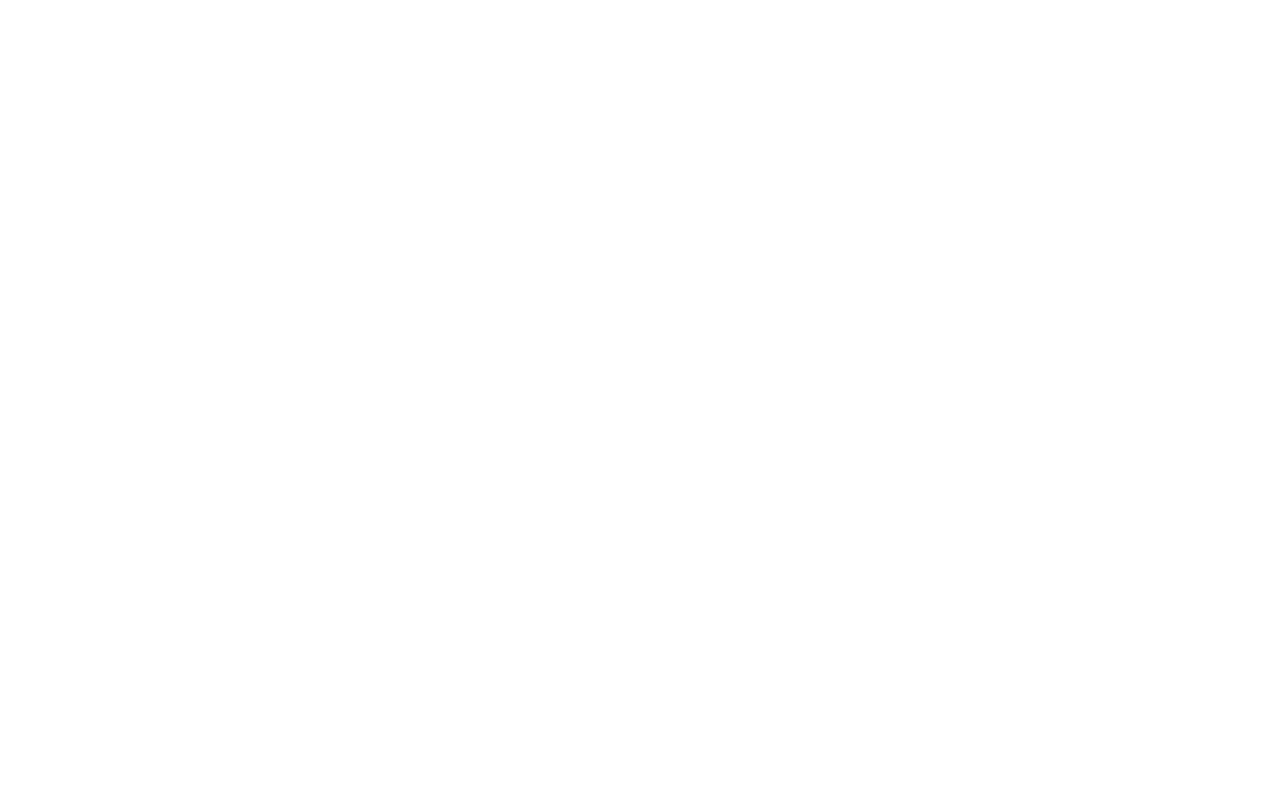
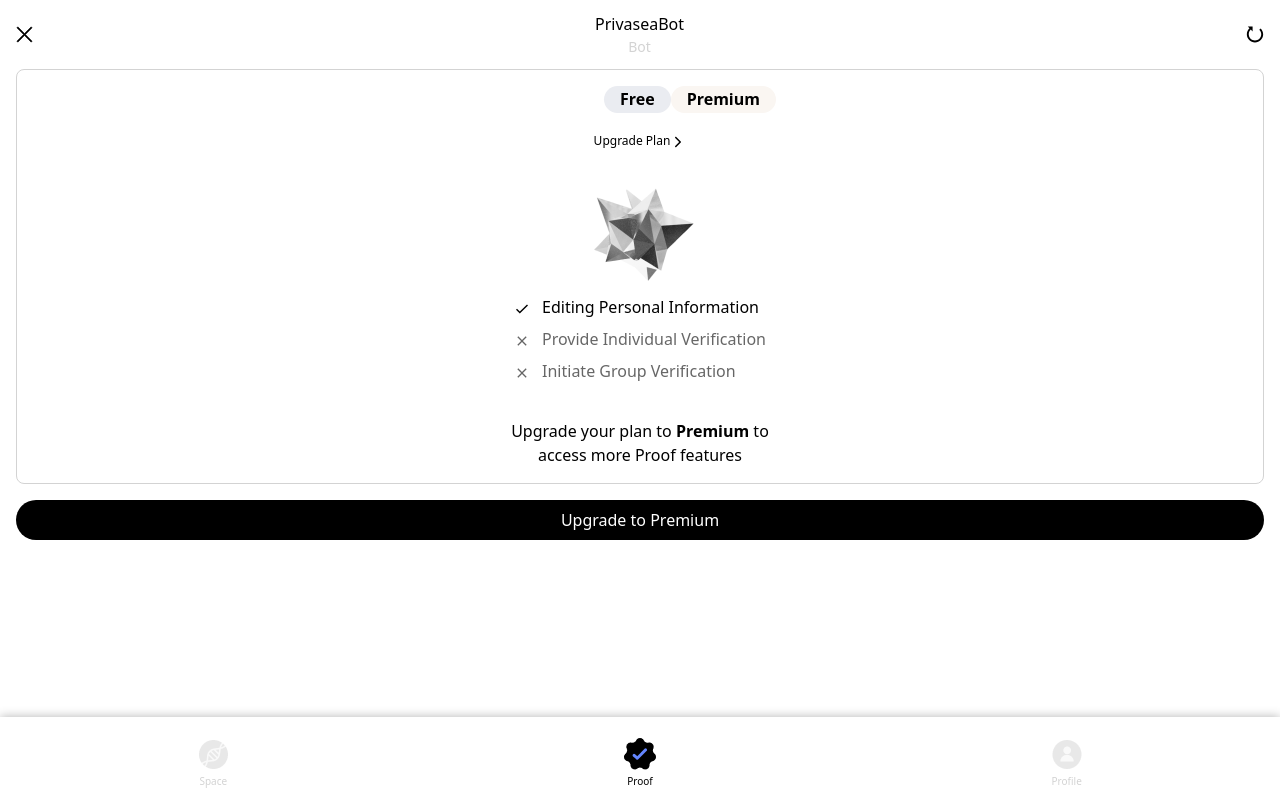
Before and after one commit to svan722/iamhuman-miniapp-frontend, a React (Vite) app: page /upgrade_premium in a window 1280 px wide. Before the commit this address had no page. Built offline with nearby package versions, Linux system fonts and the light colour scheme; what tailwindcss-grid-area would draw is missing.

Commit message:
upgrade Free or Premium setting page

```diff
--- a/src/App.tsx
+++ b/src/App.tsx
@@ -5,6 +5,7 @@
 import HelloHuman from './pages/HelloHuman';
 import Profile from "./pages/Profile";
 import VerifyPassed from './pages/VerifyPassed';
+import UpgradePremium from './pages/UpgradePremium';
 
 
 function App() {
@@ -17,6 +18,7 @@
           <Route path="/hellohuman" element={<HelloHuman />} />
           <Route path="/editprofile" element={<Profile />} />
           <Route path="/verifypassed" element={<VerifyPassed />} />
+          <Route path="/Upgrade_premium" element={<UpgradePremium />} />
         </Routes>
       </Router>
     </>
--- a/src/components/footer/Footer.tsx
+++ b/src/components/footer/Footer.tsx
@@ -1,24 +1,52 @@
-import { useState } from "react";
+import { useState, useEffect } from "react";
 import Ic_space_g from "../../assets/images/ic_space_g.png"
 import Ic_profile_g from '../../assets/images/ic_profile_g.png';
 import Ic_badge_g from "../../assets/images/ic_badge_g.png";
 import Ic_space from "../../assets/images/ic_space.png";
 import Ic_profile from "../../assets/images/ic_profile.png";
 import Ic_badge from "../../assets/images/ic_badge.png";
+import { useNavigate, useLocation } from "react-router-dom";
 
 export default function Footer() {
   const [seletState, setSelectState] = useState(0);
+  const navigate = useNavigate();
+  const location = useLocation();
+
+  const navigateToSpace = () => {
+    setSelectState(0);
+    console.log("navigate", navigate);
+    console.log("navigate", location.pathname);
+    navigate("/hellohuman");
+  }
+  const navigateToPremium = () => {
+    setSelectState(1);
+    navigate("/upgrade_premium");
+  }
+  const navigateToProfile = () => {
+    setSelectState(2);
+    navigate("/editprofile");
+  }
+
+  useEffect(() => {
+  	if(location.pathname === "/hellohuman") {setSelectState(0)}
+    if(location.pathname === "/upgrade_premium") {setSelectState(1)}
+    if(location.pathname === "/editprofile") {setSelectState(2)}
+  	return () => {
+
+  	};
+  }, []);
+
   return (
     <div className="w-full h-[83px] bg-white py-4 grid grid-cols-3 items-center justify-center shadow-[0_0px_10px_0px_rgba(0,0,0,0.3)] z-10">
-      <div onClick={()=>setSelectState(0)} className="flex flex-col items-center">
+      <div onClick={()=>navigateToSpace()} className="flex flex-col items-center">
         <img src={seletState===0?Ic_space:Ic_space_g} alt="ic space" className={`${seletState!==0?"grayscale opacity-50":""} hover:cursor-pointer hover:grayscale-0 hover:opacity-100 `}/>
         <p className={`font-normal text-[10px] ${seletState!==0?"text-[#D3D3D3]":"text-black"} text-center`}>Space</p>
       </div>
-      <div onClick={()=>setSelectState(1)} className="flex flex-col items-center">
+      <div onClick={()=>navigateToPremium()} className="flex flex-col items-center">
         <img src={seletState===1?Ic_badge:Ic_badge_g} alt="ic badge" className={`${seletState!==1?"grayscale opacity-50":""} hover:cursor-pointer hover:grayscale-0 hover:opacity-100`} />
         <p className={`font-normal text-[10px] ${seletState!==1?"text-[#D3D3D3]":"text-black"} text-center`}>Proof</p>
       </div>
-      <div onClick={()=>setSelectState(2)} className="flex flex-col items-center">
+      <div onClick={()=>navigateToProfile()} className="flex flex-col items-center">
         <img src={seletState===2?Ic_profile:Ic_profile_g} alt="ic profile" className={`${seletState!==2?"grayscale opacity-50":""} hover:cursor-pointer hover:grayscale-0 hover:opacity-100`}/>
         <p className={`font-normal text-[10px] ${seletState!==2?"text-[#D3D3D3]":"text-black"} text-center`}>Profile</p>
       </div>
--- a/src/components/header/Header.tsx
+++ b/src/components/header/Header.tsx
@@ -6,7 +6,7 @@
 import breturnSVG from "../../assets/images/breturn.svg";
 
 interface HeaderProps {
-  isBlack:boolean
+  isDark:boolean
 }
 
 
@@ -14,12 +14,12 @@
   return (
     <>
       <div className="w-full flex px-4 py-3 justify-between">
-        <img src={!props.isBlack?closeSVG:bcloseSVG} alt="close"/>
+        <img src={!props.isDark?closeSVG:bcloseSVG} alt="close"/>
         <div>
-          <p className={`text-base ${!props.isBlack?"text-white":"text-black"} font-medium`}>PrivaseaBot</p>
+          <p className={`text-base ${!props.isDark?"text-white":"text-black"} font-medium`}>PrivaseaBot</p>
           <p className="text-[14px] font-medium text-[#D3D3D3] text-center">Bot</p>
         </div>
-        <img className="" src={!props.isBlack?returnSVG:breturnSVG} alt="return"/>
+        <img className="" src={!props.isDark?returnSVG:breturnSVG} alt="return"/>
       </div>
     </>
   )
--- /dev/null
+++ b/src/components/upgrate_premium/Free.tsx
@@ -0,0 +1,32 @@
+import FreeLogo from "../../assets/images/free_brand_logo_g.png";
+import { IoMdCheckmark } from "react-icons/io";
+import { IoMdClose } from "react-icons/io";
+
+export default function Free() {
+  return (
+    <div>
+      <div className="flex justify-center">
+        <img src={FreeLogo}/>
+      </div>
+      <div className="flex justify-center">
+        <ul>
+          <li className="font-normal text-base py-1">
+            <IoMdCheckmark className="inline mr-3"/>
+            <span className="inline">Editing Personal Information</span>
+          </li>
+          <li className="font-normal text-base py-1 text-[#00000099]">
+            <IoMdClose className="inline mr-3"/>
+            <span className="inline">Provide Individual Verification</span>
+          </li>
+          <li className="font-normal text-base py-1 text-[#00000099]">
+            <IoMdClose className="inline mr-3"/>
+            <span className="inline">Initiate Group Verification</span>
+          </li>
+        </ul>
+      </div>
+      <p className="text-center mt-8">
+        Upgrade your plan to <b>Premium</b> to<br/> access more Proof features
+      </p>
+    </div>
+  )
+}
--- /dev/null
+++ b/src/components/upgrate_premium/Premium.tsx
@@ -0,0 +1,31 @@
+import PremiumLogo from "../../assets/images/premium_brand_logo.png";
+import { IoMdCheckmark } from "react-icons/io";
+
+export default function Premium() {
+  return (
+    <div>
+      <div className="flex justify-center">
+        <img src={PremiumLogo}/>
+      </div>
+      <div className="flex justify-center">
+        <ul>
+          <li className="font-normal text-base py-1">
+            <IoMdCheckmark className="inline mr-3"/>
+            <span className="inline">Editing Personal Information</span>
+          </li>
+          <li className="font-normal text-base py-1 text-[#00000099]">
+            <IoMdCheckmark className="inline mr-3"/>
+            <span className="inline">Provide Individual Verification</span>
+          </li>
+          <li className="font-normal text-base py-1 text-[#00000099]">
+            <IoMdCheckmark className="inline mr-3"/>
+            <span className="inline">Initiate Group Verification</span>
+          </li>
+        </ul>
+      </div>
+      <p className="text-center mt-8">
+        Upgrade your plan to <b>Premium</b> to<br/> access more Proof features
+      </p>
+    </div>
+  )
+}
--- a/src/pages/HelloHuman.tsx
+++ b/src/pages/HelloHuman.tsx
@@ -11,7 +11,7 @@
   const navigate = useNavigate();
   return (
     <div className="">
-      <Header isBlack={true}/>
+      <Header isDark={true}/>
       <div className="px-8">
         <div className="text-center">
           <p className="font-semibold text-[32px] leading-[38px] mt-[-10px]">Hello human!</p>
--- a/src/pages/Profile.tsx
+++ b/src/pages/Profile.tsx
@@ -16,7 +16,7 @@
 
   return (
     <>
-      <Header isBlack={true}/>
+      <Header isDark={true}/>
       <div className="-z-20">
         <div className="px-4 pb-[115px] bg-white">
           <div className="border rounded-lg border-[#D3D3D3] px-4 py-4">
--- /dev/null
+++ b/src/pages/UpgradePremium.tsx
@@ -0,0 +1,34 @@
+import { useState } from "react";
+import Header from "../components/header/Header";
+import { IoIosArrowForward } from "react-icons/io";
+import Free from "../components/upgrate_premium/Free";
+import Premium from "../components/upgrate_premium/Premium";
+import Button from "../components/button/Button";
+import Footer from "../components/footer/Footer";
+
+export default function UpgradePremium() {
+  const [isFree, setIsFree] = useState(true);
+  return (
+    <div>
+      <Header isDark={true}/>
+      <div className="px-4 pb-[115px] bg-white">
+        <div className="border rounded-lg border-[#D3D3D3] px-4 py-4">
+          <div className="flex justify-center">
+            <div className={`font-semibold text-base leading-[19px] text-center px-4 py-1 rounded-[84px] transition-all duration-200 ${isFree?"translate-x-[50px] bg-[#EAECF1]":"-translate-x-[2.5rem] bg-[#FAF6F2]"} `} onClick={()=> {setIsFree(true)}}>Free</div>
+            <div className={`font-semibold text-base leading-[19px] text-center px-4 py-1  rounded-[84px] transition-all duration-200 ${isFree?"translate-x-[50px] bg-[#FAF6F2]":"-translate-x-[2.5rem] bg-[#EAECF1]"}`}onClick={()=> {setIsFree(false)}}>Premium</div>
+          </div>
+          <div className="text-center my-5 font-normal text-xs">
+            <span className="inline">{"Upgrade Plan"}</span>
+            <IoIosArrowForward className="inline text-base"/>
+          </div>
+          {isFree?<Free/>:<Premium/>}
+        </div>
+        <Button background={true} text="Upgrade to Premium"/>
+      </div>
+      <div className="w-full flex justify-center fixed bottom-0">
+        <Footer/>
+      </div>
+
+    </div>
+  )
+}
--- a/src/pages/VerifyPassed.tsx
+++ b/src/pages/VerifyPassed.tsx
@@ -7,7 +7,7 @@
   const navigate = useNavigate();
   return (
     <div>
-      <Header isBlack={true}/>
+      <Header isDark={true}/>
       <div className='px-8'>
         <div className='flex justify-center mt-[-20px]'>
           <img src={VerifySuccessImg} alt="verify success" />
--- a/src/pages/VerifySuccess.tsx
+++ b/src/pages/VerifySuccess.tsx
@@ -7,7 +7,7 @@
   const navigate = useNavigate();
   return (
     <div>
-      <Header isBlack={true}/>
+      <Header isDark={true}/>
       <div className='px-8'>
         <div className='flex justify-center mt-[-20px]'>
           <img src={VerifySuccessImg} alt="verify success" />
--- a/src/pages/WelcomeBoard.tsx
+++ b/src/pages/WelcomeBoard.tsx
@@ -11,7 +11,7 @@
   return (
     <>
     <div className="w-full h-full bg-[url('/assets/images/bg.png')] bg-no-repeat bg-center bg-cover relative overflow-hidden">
-      <Header isBlack={false}/>
+      <Header isDark={false}/>
       <div className="px-4 py-1">
         <div className="p-4 rounded-lg bg-white border-[#D3D3D3] border">
           <div>
```
Also changed, not shown: src/assets/images/free_brand_logo_g.png (added), src/assets/images/premium_brand_logo.png (added).
